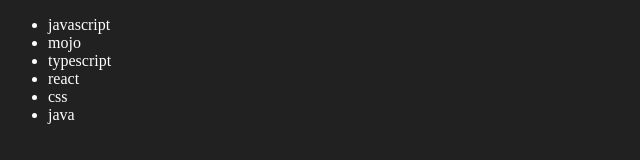
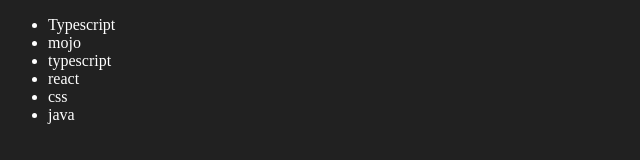
Before and after one commit to shahidreza5542/java-s, a plain HTML site: page 06-dom/04.html in a window 1280 px wide. Shown: the full height of the page, 0-640 px from the left. Drawn offline with Linux system fonts and the light colour scheme.

Commit message:
Update language list: modify first item to 'Typescript' and remove last item

```diff
--- a/06-dom/04.html
+++ b/06-dom/04.html
@@ -44,5 +44,13 @@
     newli.textContent = "mojo"
     seclang.replaceWith(newli)
 
+    //edit
+
+    const firstlang = document.querySelector("li:first-child")
+    firstlang.outerHTML = '<li>Typescript</li>'
+
+    const lastlang = document.querySelector('li:last-child')
+    lastlang.remove
+
 </script>
 </html>
```
